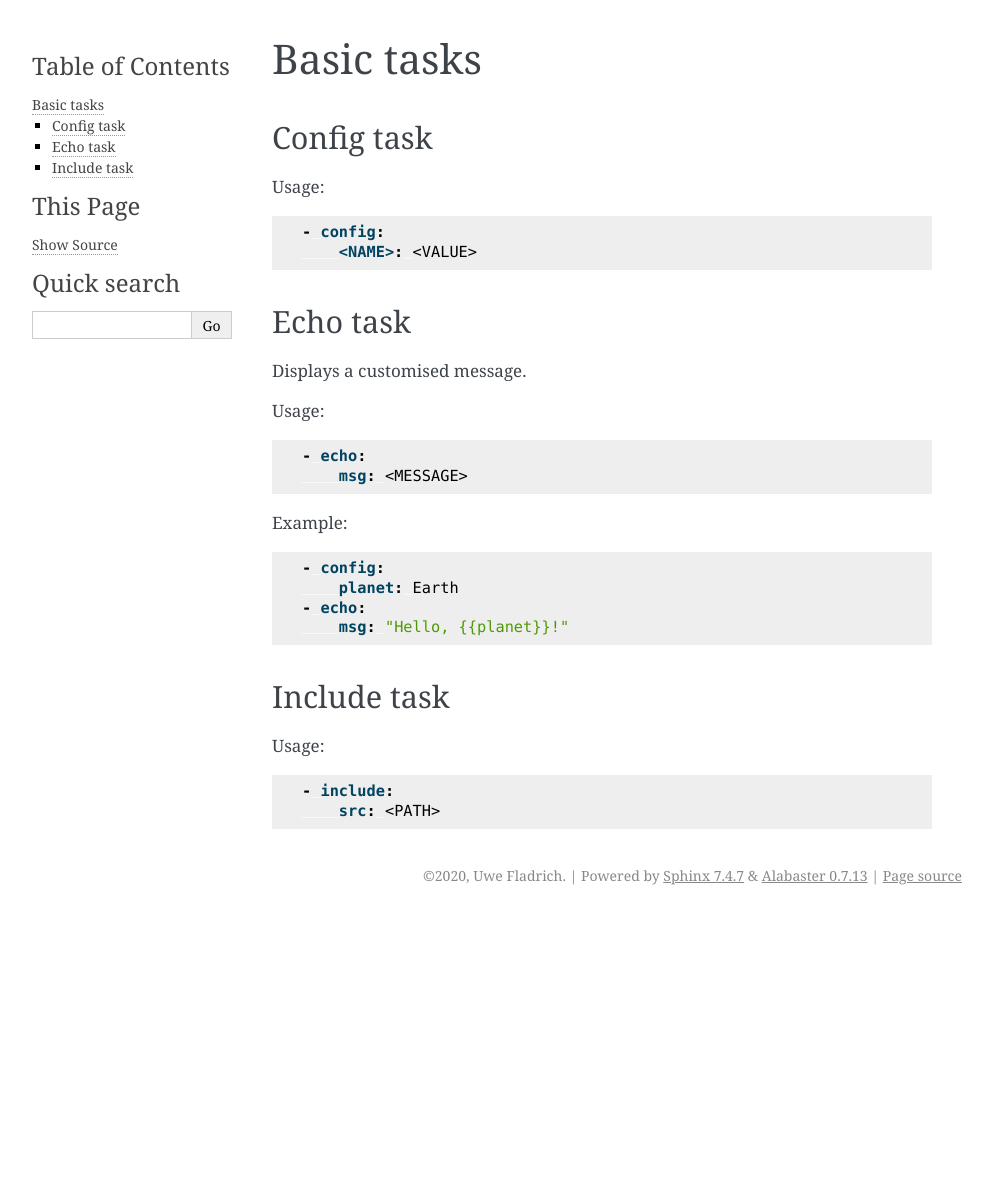
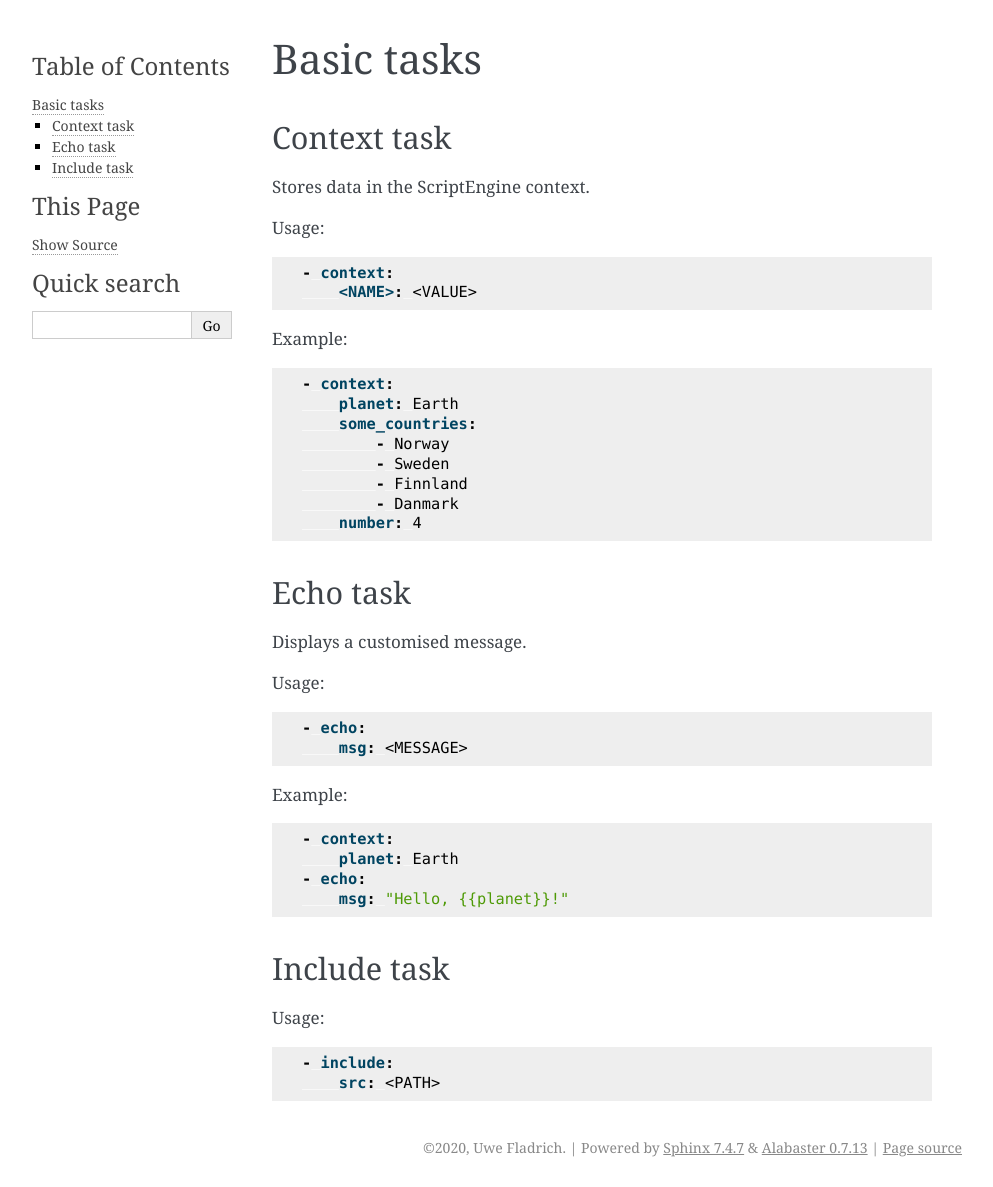
Before and after one commit to uwefladrich/scriptengine, a Sphinx documentation site: the page built from docs/sphinx/basic-tasks.rst, in a window 1280 px wide. Shown: the whole page, without its empty margins (148-1141 px from the left). Built offline with Sphinx 7.4.7, drawn with Linux system fonts in a browser that asks for light colours; before the commit the page ends 915 px from its top, so only the background shows below that.

Commit message:
Correct docs (config task -> context)

```diff
--- a/docs/sphinx/basic-tasks.rst
+++ b/docs/sphinx/basic-tasks.rst
@@ -2,13 +2,26 @@ Basic tasks
 ===========
 
 
-Config task
+Context task
 -----------
+
+Stores data in the ScriptEngine context.
 
 Usage::
 
-    - config:
+    - context:
         <NAME>: <VALUE>
+
+Example::
+
+    - context:
+        planet: Earth
+        some_countries:
+            - Norway
+            - Sweden
+            - Finnland
+            - Danmark
+        number: 4
 
 
 Echo task
@@ -23,7 +36,7 @@ Usage::
 
 Example::
 
-    - config:
+    - context:
         planet: Earth
     - echo:
         msg: "Hello, {{planet}}!"
--- a/docs/sphinx/concepts.rst
+++ b/docs/sphinx/concepts.rst
@@ -46,7 +46,7 @@ in the YAML language. Usually, a script is a YAML file that represents a list
 of tasks. How specific tasks are represented in YAML is usually intuitive, as
 shown in the following example::
 
-    - config:
+    - context:
         planet: Earth
     - echo:
         msg: "Hello, {{planet}}!"
@@ -81,7 +81,7 @@ instance in the new context. Then, it is passed to every task that is executed.
 Usually, the context will be populated with information as tasks are processed.
 
 We have already seen the usage of the context in the "Hello world" example
-above. The ``config`` task stored a parameter named ``planet`` in the context
+above. The ``context`` task stored a parameter named ``planet`` in the context
 and the ``echo`` task used the information from the context to display it's
 message.
 
--- a/docs/sphinx/file-tasks.rst
+++ b/docs/sphinx/file-tasks.rst
@@ -109,5 +109,5 @@ directory at the time when the ScriptEngine command line tool was called.
 It is important to note that ``src`` may contain a relative path, but absolute
 paths will not work.
 
-The template file may refer to any of the configurations set by ``config``
+The template file may refer to any of the configurations set by ``context``
 tasks.
--- a/docs/sphinx/loops.rst
+++ b/docs/sphinx/loops.rst
@@ -20,9 +20,9 @@ works just the same::
       - 2
       - 3
 
-The list can also be specified in a separate ``config`` task, as in::
+The list can also be specified in a separate ``context`` task, as in::
 
-  - config:
+  - context:
       list: [1,2,3]
   - echo:
       msg: "Looping over item, which is now {{item}}"
```
